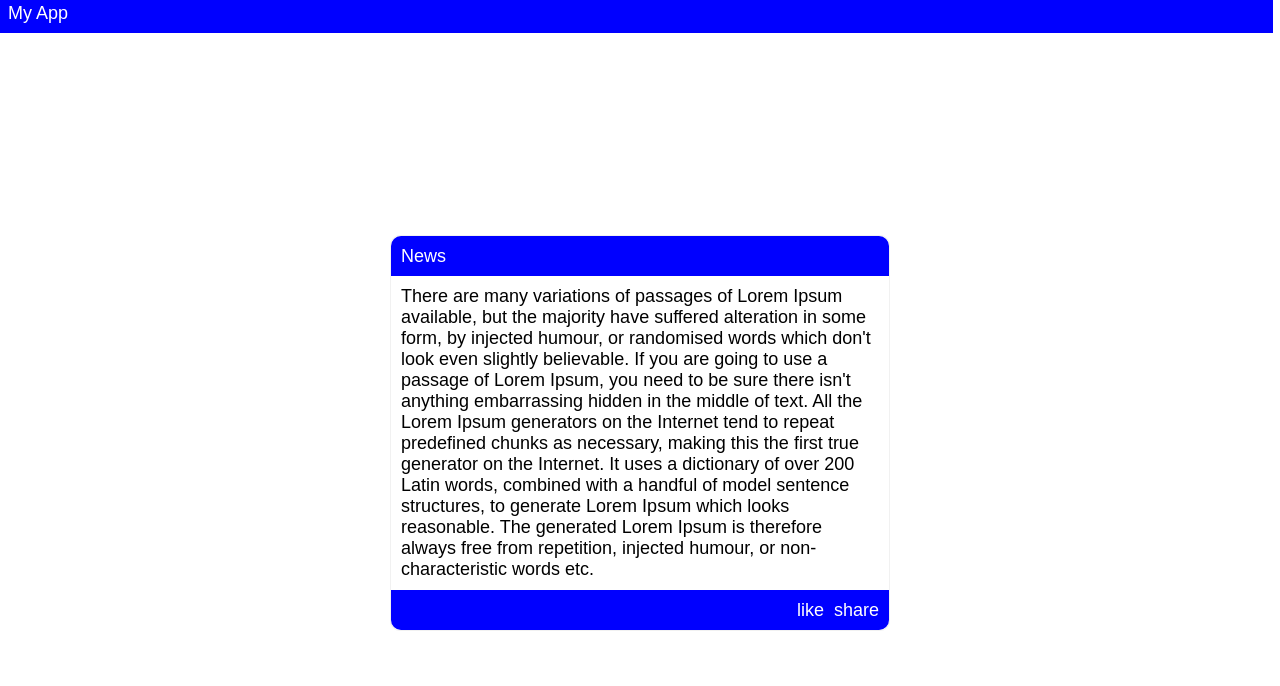
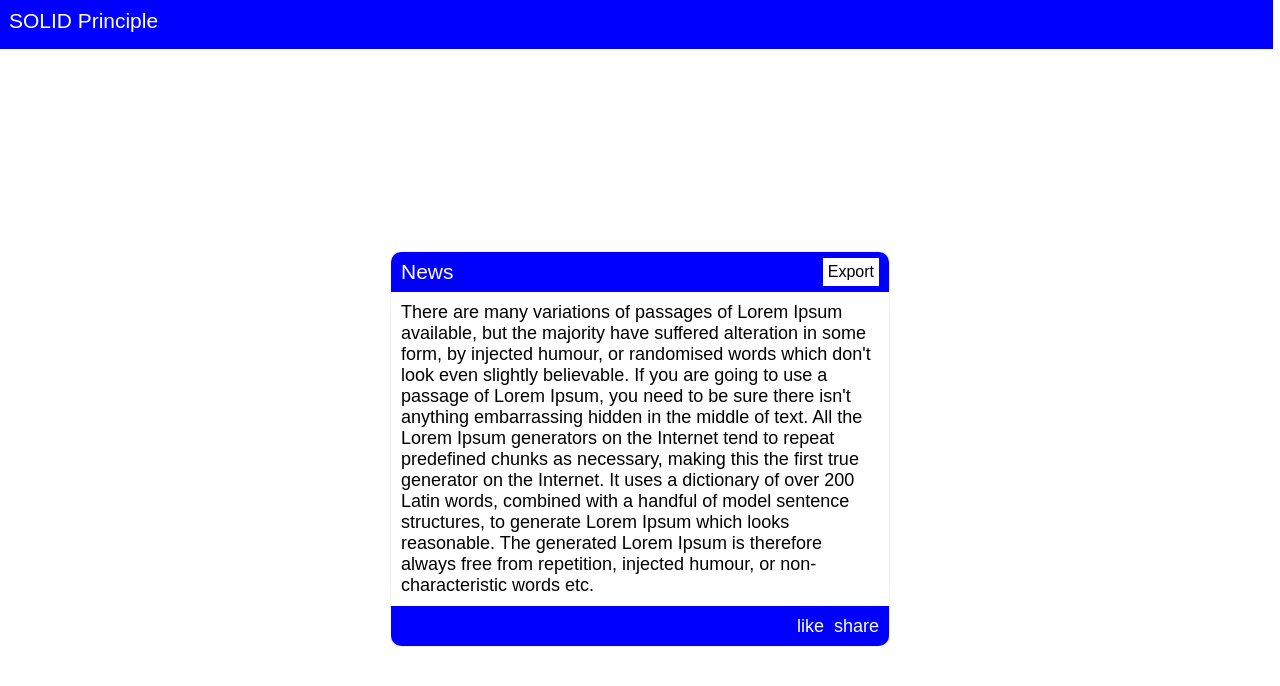
Before and after one commit to alirezajs/SOLID-Principle-in-Angula, an Angular app: page / in a window 1280 px wide. Shown: the top 686 px of the page. Built offline with nearby package versions, Linux system fonts and the light colour scheme.

Commit message:
Fix some problems

```diff
--- a/src/app/app.component.html
+++ b/src/app/app.component.html
@@ -1,10 +1,17 @@
 <div class="header">
-  <div class="header_logo">My App</div>
+  <div class="header_logo">
+    <h1>
+      SOLID Principle
+    </h1>
+  </div>
 </div>
 
 <div class="content">
   <div class="card">
-    <div class="card_header">News</div>
+    <div class="card_header">
+      <h1 class="card_header_title">News</h1>
+      <button class="button card_header_button" (click)="onExport()">Export</button>
+    </div>
     <div class="card_body">
       There are many variations of passages of Lorem Ipsum available, but the
       majority have suffered alteration in some form, by injected humour, or
--- a/src/app/app.component.ts
+++ b/src/app/app.component.ts
@@ -7,4 +7,9 @@ import { Component } from '@angular/core';
 })
 export class AppComponent {
   title = 'SOLID-Principle-in-Angular';
+  public onExport() {
+
+    console.log('export on json file')
+
+  }
 }
--- a/src/styles.scss
+++ b/src/styles.scss
@@ -24,20 +24,54 @@ body {
   font-size: 1.125rem;
 }
 
+h1,
+h2,
+h3 {
+  font-weight: 300;
+  line-height: 1.15;
+  color: #fff;
+  margin-top: 0px;
+  margin-bottom: 0;
+}
+
+h1 {
+  font-size: 1.31rem;
+}
+
+h2 {
+  font-size: 1.275rem;
+}
+
+p {
+  line-height: 1;
+}
+
 .header {
   width: 100vw;
   background: blue;
   color: #fff;
-  height: 40px;
   display: flex;
   align-items: center;
   margin-left: -15px;
   margin-top: -15px;
-  padding: 15px;
+  padding: 16px;
 
   &_logo {
     color: #fff;
   }
+
+}
+
+.button {
+  background-color: #fff; /* Green */
+  border: none;
+  color: white;
+  padding: 5px 5px;
+  text-align: center;
+  text-decoration: none;
+  display: inline-block;
+  font-size: 16px;
+  color: #000;
 }
 .content {
   min-height: 800px;
@@ -57,8 +91,11 @@ body {
     width: 100%;
     display: flex;
     align-items: center;
+   justify-content: space-between;
     border-top-left-radius: 10px;
     border-top-right-radius: 10px;
+
+
   }
   &_body {
     min-height: 300px;
```
